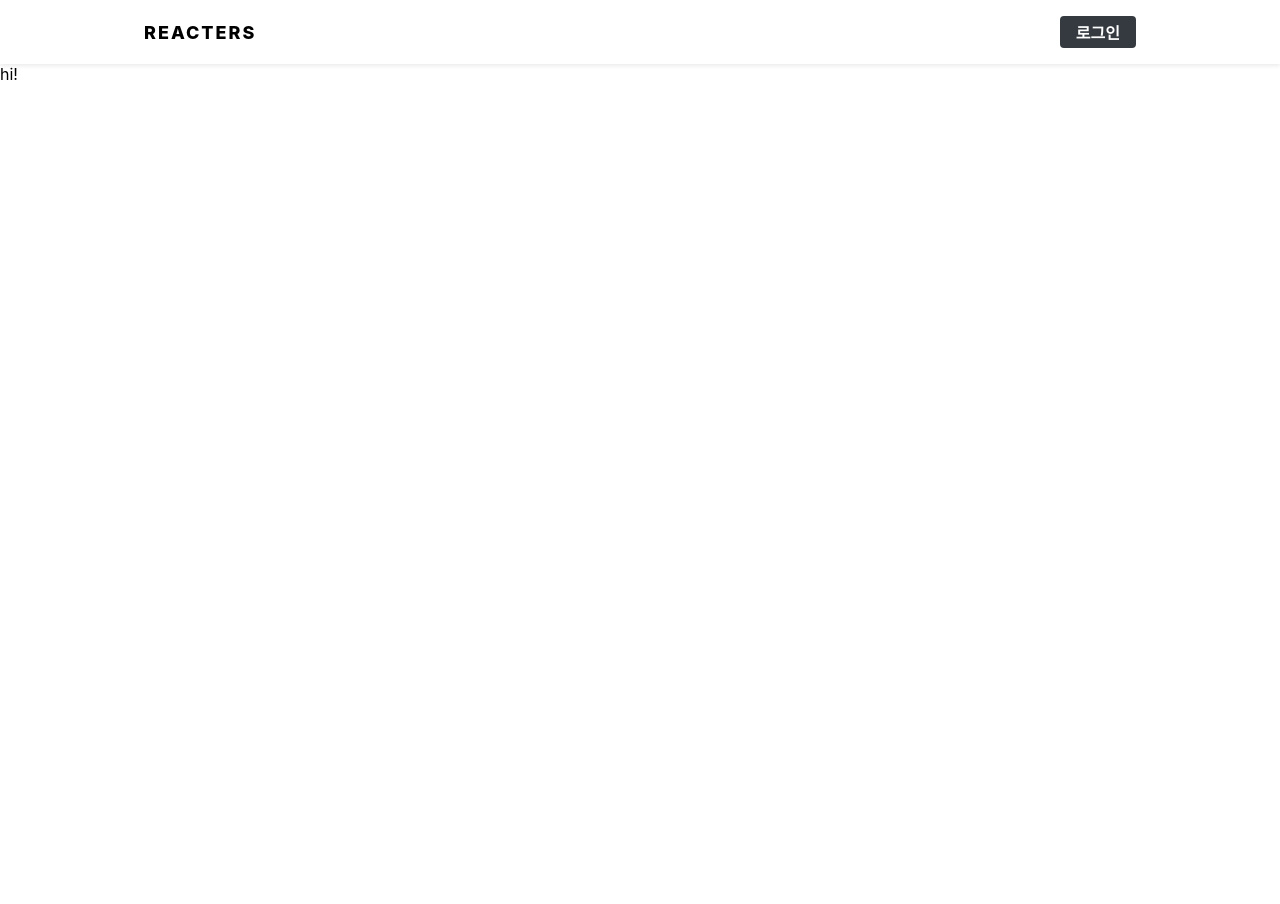
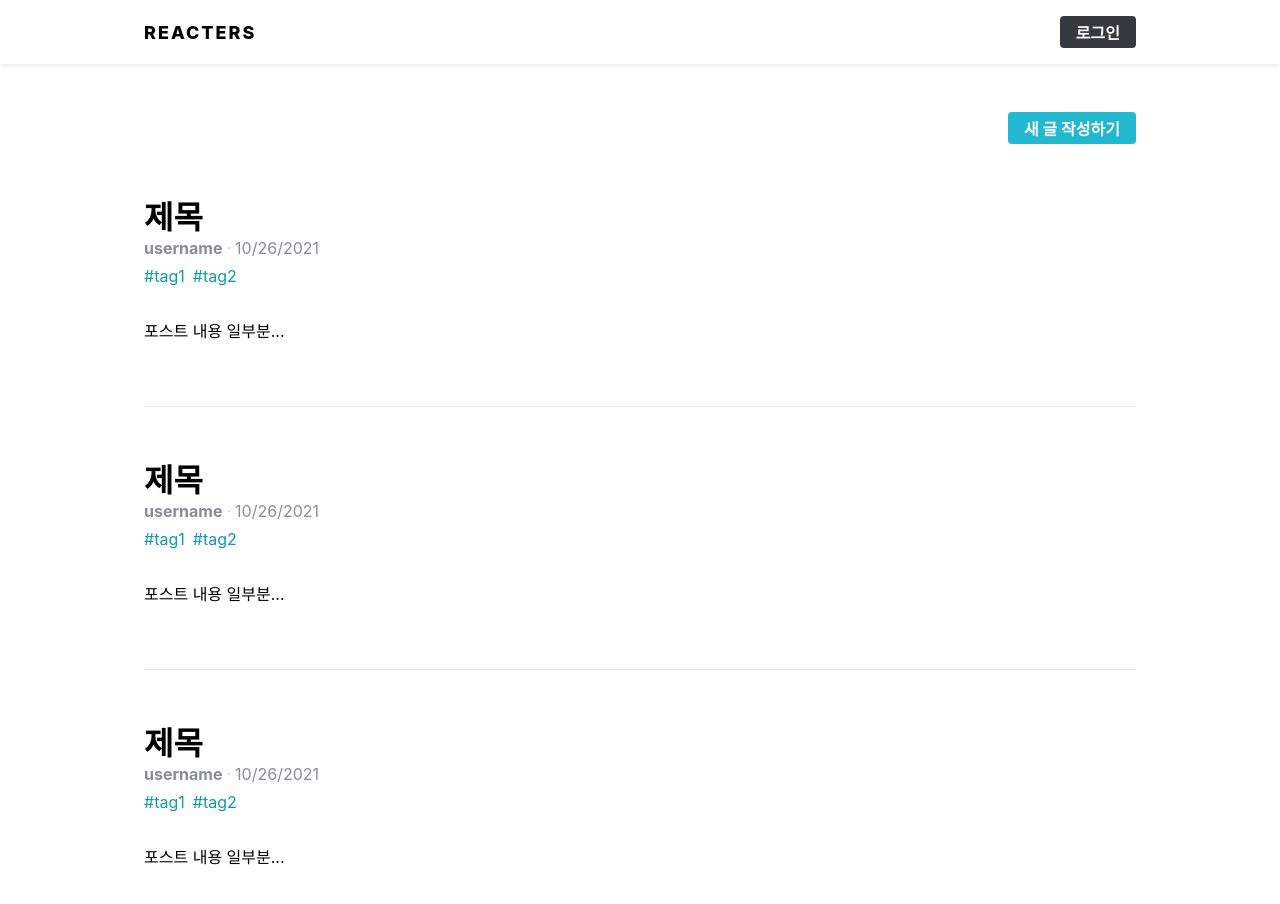
Before and after one commit to treatme030/blog-frontend, a React (Create React App) app: page / in a window 1280 px wide. Shown: the top 904 px of the page. Before the commit the page ends 800 px from the top, so only its background shows below. Built offline with nearby package versions, Linux system fonts and the light colour scheme.

Commit message:
포스트 목록 페이지 구현

```diff
--- /dev/null
+++ b/src/components/common/SubInfo.js
@@ -0,0 +1,34 @@
+import React from 'react';
+import { Link } from 'react-router-dom';
+import styled, { css } from 'styled-components';
+import palette from '../../lib/styles/palette';
+
+const SubInfoBlock = styled.div`
+    ${props =>
+        props.hasMarginTop &&
+        css`
+        margin-top: 1rem;
+    `}
+    color: ${palette.gray[6]};
+    span + span:before {
+        content: '\\B7';
+        color: ${palette.gray[4]};
+        padding-left: 0.25rem;
+        padding-right: 0.25rem;
+    }
+`;
+
+const SubInfo = ({ username, publishedDate, hasMarginTop }) => {
+    return (
+        <SubInfoBlock hasMarginTop={hasMarginTop}>
+            <span>
+                <b>
+                    <Link to={`/@${username}`}>{username}</Link>
+                </b>
+            </span>
+            <span>{new Date(publishedDate).toLocaleDateString()}</span>
+        </SubInfoBlock>
+    );
+};
+
+export default SubInfo;
--- /dev/null
+++ b/src/components/common/Tags.js
@@ -0,0 +1,31 @@
+import React from 'react';
+import styled from 'styled-components';
+import palette from '../../lib/styles/palette';
+import { Link } from 'react-router-dom';
+
+const TagsBlock = styled.div`
+    margin-top: 0.5rem;
+    .tag {
+        display: inline-block;
+        color: ${palette.cyan[7]};
+        text-decoration: none;
+        margin-right: 0.5rem;
+        &:hover {
+            color: ${palette.cyan[6]};
+        }
+    }
+`;
+
+const Tags = ({ tags }) => {
+    return (
+        <TagsBlock>
+            {tags.map(tag => (
+                <Link className="tag" to={`/?tag=${tag}`} key={tag}>
+                    #{tag}
+                </Link>
+            ))}
+        </TagsBlock>
+    );
+};
+
+export default Tags;
--- /dev/null
+++ b/src/components/post/PostList.js
@@ -0,0 +1,69 @@
+import React from 'react';
+import styled from 'styled-components';
+import palette from '../../lib/styles/palette';
+import Button from '../common/Button';
+import Responsive from '../common/Responsive';
+import SubInfo from '../common/SubInfo';
+import Tags from '../common/Tags';
+
+const PostListBlock = styled(Responsive)`
+    margin-top: 3rem;
+`;
+
+const WritePostButtonWrapper = styled.div`
+    display: flex;
+    justify-content: flex-end;
+    margin-bottom: 3rem;
+`;
+
+const PostItemBlock = styled.div`
+    padding-top: 3rem;
+    padding-bottom: 3rem;
+    &:first-child {
+        padding-top: 0;
+    }
+    & + & {
+        border-top: 1px solid ${palette.gray[2]};
+    }
+    h2 {
+        font-size: 2rem;
+        margin-bottom: 0;
+        margin-top: 0;
+        &:hover {
+            color: ${palette.gray[6]};
+        }
+    }
+    p {
+        margin-top: 2rem;
+    }
+`;
+
+const PostItem = () => {
+    return (
+        <PostItemBlock>
+            <h2>제목</h2>
+            <SubInfo username="username" publishedDate={new Date()} />
+            <Tags tags={['tag1', 'tag2']} />
+            <p>포스트 내용 일부분...</p>
+        </PostItemBlock>
+    )
+}
+
+const PostList = () => {
+    return (
+        <PostListBlock>
+            <WritePostButtonWrapper>
+                <Button cyan to="/write">
+                    새 글 작성하기
+                </Button>
+            </WritePostButtonWrapper>
+            <div>
+                <PostItem />
+                <PostItem />
+                <PostItem />
+            </div>
+        </PostListBlock>
+    );
+};
+
+export default PostList;
--- a/src/pages/PostListPage.js
+++ b/src/pages/PostListPage.js
@@ -1,11 +1,12 @@
 import React from 'react';
+import PostList from '../components/post/PostList';
 import HeaderContainer from '../containers/common/HeaderContainer';
 
 const PostListPage = () => {
     return (
         <>
             <HeaderContainer />
-            <div>hi!</div>
+            <PostList />
         </>
     );
 };
```
Also changed, not shown: src/components/post/PostViewer.js (+8 -35 lines).
